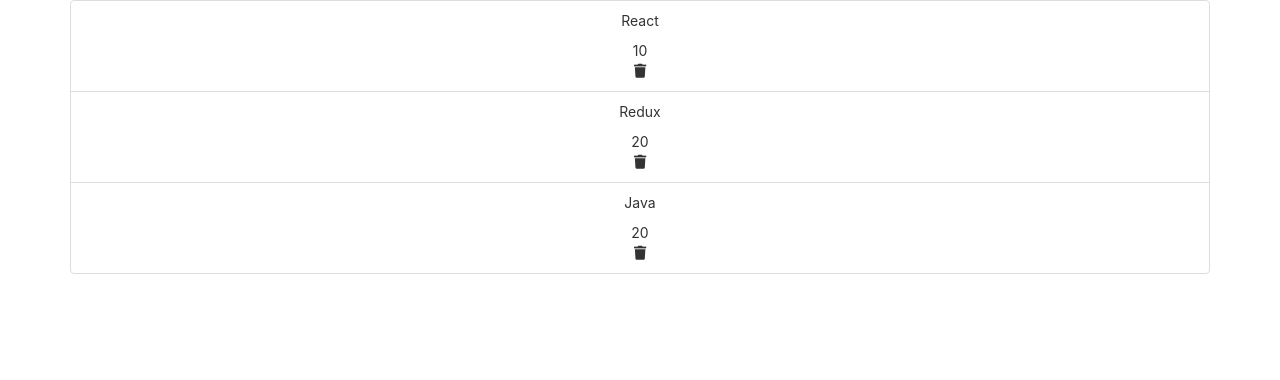
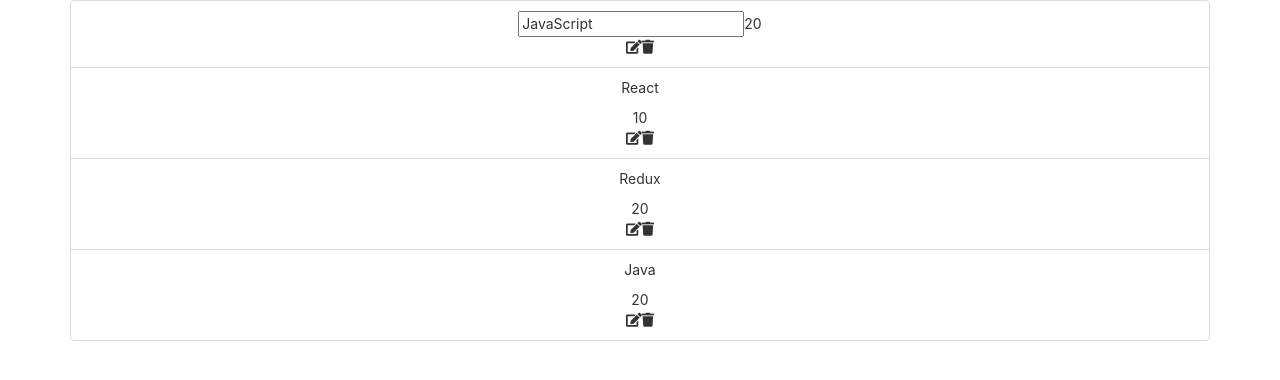
Before and after one commit to somratcste/react-try, a React (Create React App) app: page / in a window 1280 px wide. Both pictures are taken after a click on the element 640 px from the left and 70 px from the top of the page. Shown: the top 380 px of the page. Built offline with nearby package versions, Linux system fonts and the light colour scheme.

Commit message:
feat: pass event parent to child

```diff
--- a/src/components/App.js
+++ b/src/components/App.js
@@ -33,10 +33,28 @@
         })
     }
 
+    changeHandler = (id, name) => {
+        let newBooks = this.state.books.map(book => {
+            if (id === book.id) {
+                return {
+                    ...book,
+                    name
+                }
+            }
+            return book
+        })
+        this.setState({
+            books: newBooks
+        })
+    }
+
     render() {
         return (
             <div className="container App">
-                <Books deleteHandler={this.deleteHandler.bind(this)} books={this.state.books} />
+                <Books
+                    changeHandler={this.changeHandler.bind(this)}
+                    deleteHandler={this.deleteHandler.bind(this)}
+                    books={this.state.books} />
             </div>
         );
     }
--- a/src/components/Books/Book/Book.js
+++ b/src/components/Books/Book/Book.js
@@ -1,13 +1,34 @@
-import React, { Component } from 'react'
+import React, {Component} from 'react'
 
 class Book extends Component {
+
+    state = {
+        isEditable: false
+    }
+
+    keyPressHandler = (event) => {
+        if (event.key === 'Enter'){
+            this.setState({
+                isEditable: false
+            })
+        }
+    }
+
     render() {
+        let output = this.state.isEditable ?
+            <input onKeyPress={this.keyPressHandler} onChange={(event) => this.props.changeHandler(this.props.book.id, event.target.value)}
+                   type="text" placeholder="Enter name" value={this.props.book.name}/> :
+            <p>{this.props.book.name}</p>
         return (
             <li className="list-group-item d-flex">
-                <p>{this.props.book.name}</p>
+                {output}
                 <span className="ml-auto">{this.props.book.price}</span>
                 <div className="mx-4">
-                    <span style={{cursor: "pointer"}} onClick={ () => this.props.deleteHandler(this.props.book.id)}>
+                    <span style={{cursor: "pointer"}} className="mx-2"
+                          onClick={() => this.setState({isEditable: true})}>
+                        <i className="fas fa-edit"></i>
+                    </span>
+                    <span style={{cursor: "pointer"}} onClick={() => this.props.deleteHandler(this.props.book.id)}>
                         <i className="fas fa-trash"></i>
                     </span>
                 </div>
--- a/src/components/Books/Books.js
+++ b/src/components/Books/Books.js
@@ -7,7 +7,10 @@
             <div>
                 {this.props.books.map(book => {
                    return (
-                       <Book deleteHandler={this.props.deleteHandler} key={book.id} book={book} />
+                       <Book
+                           changeHandler={this.props.changeHandler}
+                           deleteHandler={this.props.deleteHandler}
+                           key={book.id} book={book} />
                    )
                 })}
             </div>
```
